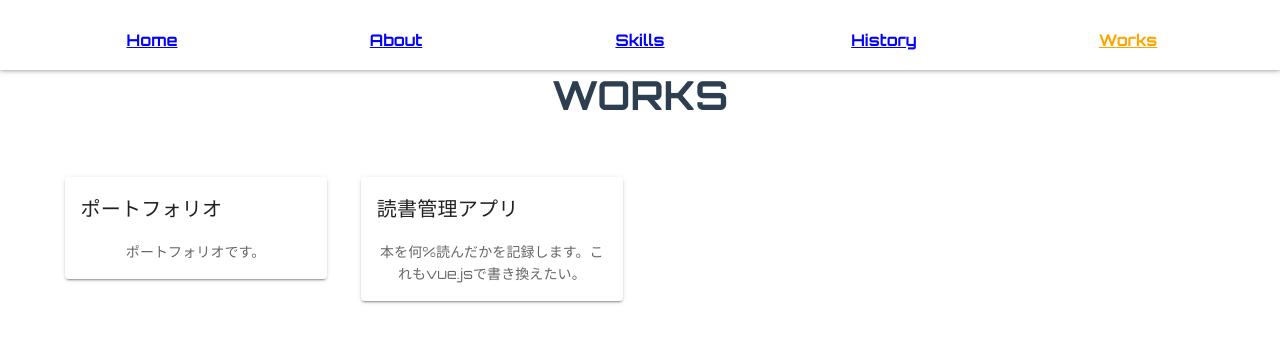
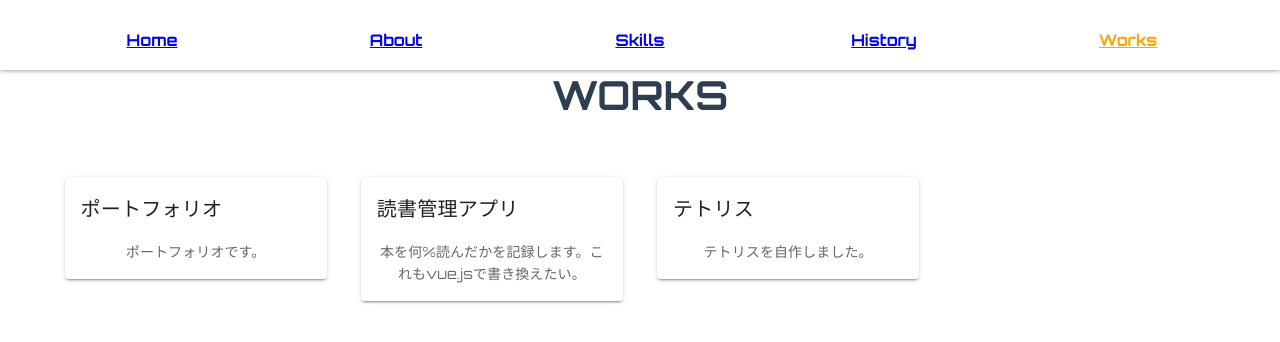
Before and after one commit to momo3159/tommy-portfolio, a Vue app: page /tommy-portfolio/works in a window 1280 px wide. Shown: the top 342 px of the page. Built offline with nearby package versions, Linux system fonts and the light colour scheme.

Commit message:
add content

```diff
--- a/src/views/Works.vue
+++ b/src/views/Works.vue
@@ -24,7 +24,8 @@ export default {
     return {
       works: [
         {name: 'ポートフォリオ', content: "ポートフォリオです。"},
-        {name: '読書管理アプリ', content: "本を何%読んだかを記録します。これもvue.jsで書き換えたい。"}
+        {name: '読書管理アプリ', content: "本を何%読んだかを記録します。これもvue.jsで書き換えたい。"},
+        {name: 'テトリス', content: "テトリスを自作しました。"}
       ]
     };
   }
```
Also changed, not shown: 11 other files (tests, documents, lock files or other folders).
